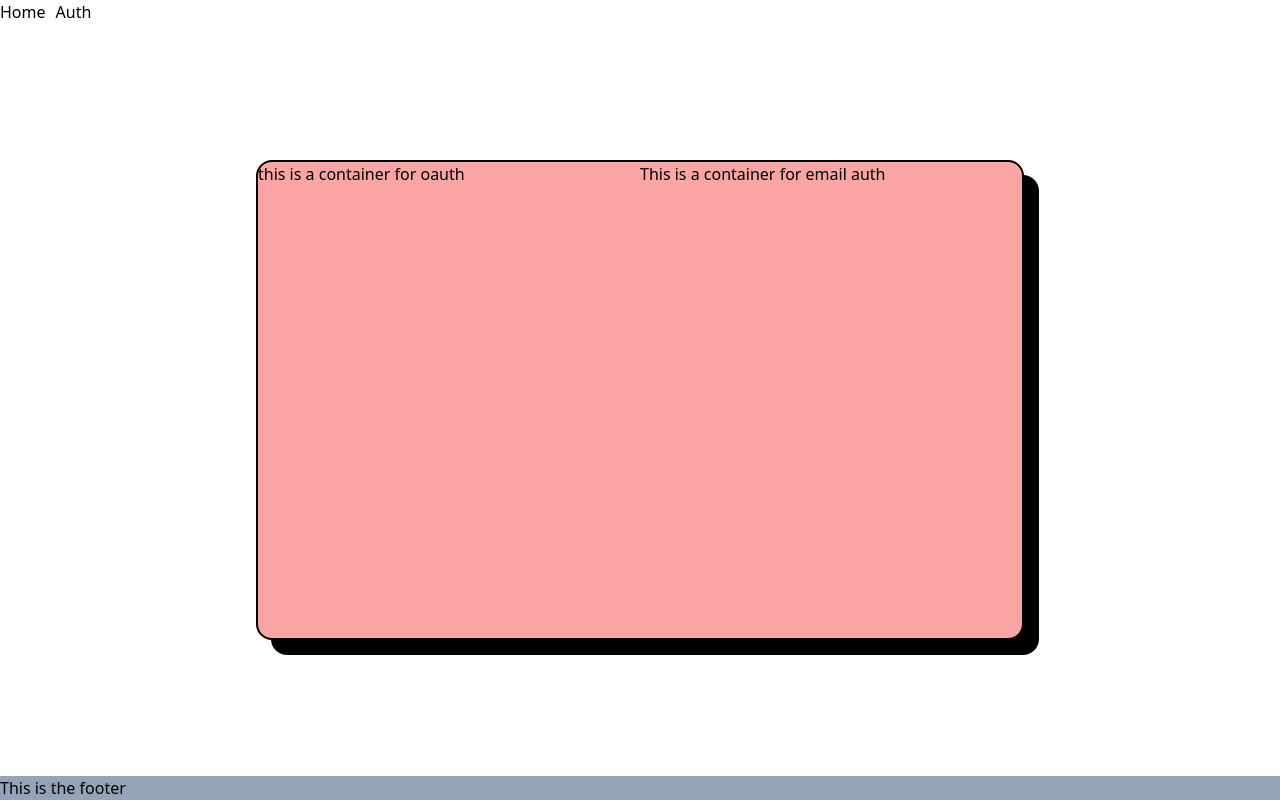
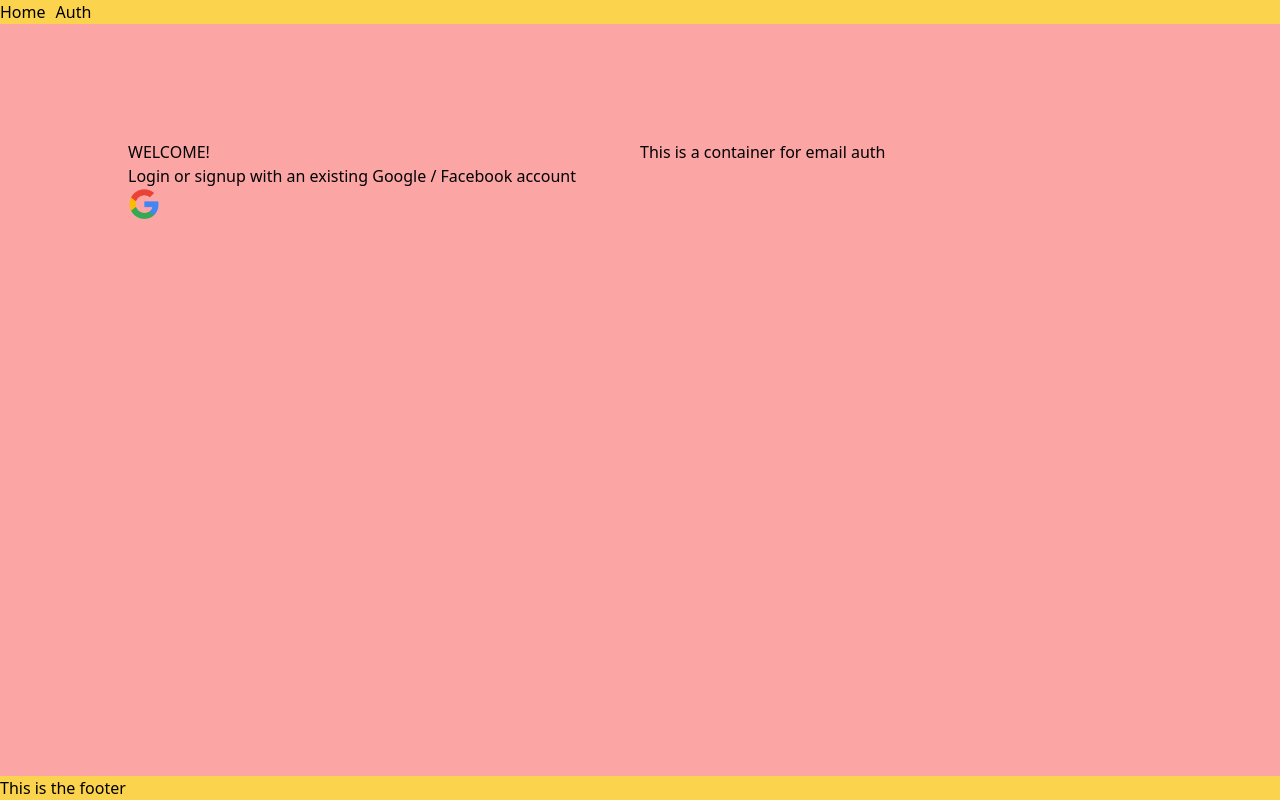
Before and after one commit to hyadestechnologies/trillium-app, a Vue app: page /auth in a window 1280 px wide. Built offline with nearby package versions, Linux system fonts and the light colour scheme.

Commit message:
add google logo, change auth page layout

```diff
--- a/src/components/AuthPageComponent/AuthPageComponent.vue
+++ b/src/components/AuthPageComponent/AuthPageComponent.vue
@@ -10,14 +10,22 @@ export default {
 </script>
 
 <template>
-  <div class="auth-page-container flex h-full bg-white">
-    <div
-      class="form-container flex flex-row w-[60vw] h-[60vh] bg-red-300 m-auto rounded-2xl border-black border-2 shadow-neo">
-      <div class="oauth-container w-1/2 h-full m-auto">
-        <h1>this is a container for oauth</h1>
+  <div class="auth-page-container flex h-full bg-red-300">
+    <div class="form-container flex flex-col md:flex-row w-[80vw] h-[70vh] m-auto rounded-2xl">
+      <div class="oauth-container w-full md:w-1/2 h-full m-auto md:m-0 flex flex-col">
+        <div class="info-container mt-5">
+          <h1>WELCOME!</h1>
+          <h3>Login or signup with an existing Google / Facebook account</h3>
+
+          <div class="logo-container">
+            <img alt="google logo" srcset="/src/assets/images/google.png" class="w-8 h-8" />
+          </div>
+        </div>
       </div>
-      <div class="email-auth-container w-1/2 h-full m-auto">
-        <h1>This is a container for email auth</h1>
+      <div class="email-auth-container w-full md:w-1/2 h-full m-auto flex flex-col">
+        <div class="info-container mt-5">
+          <h1>This is a container for email auth</h1>
+        </div>
       </div>
     </div>
   </div>
--- a/src/components/FooterComponent.vue
+++ b/src/components/FooterComponent.vue
@@ -11,7 +11,7 @@ export default defineComponent({
 </script>
 
 <template>
-  <div class="footer-container bg-slate-400">
+  <div class="footer-container bg-amber-300">
     <h2>This is the footer</h2>
   </div>
 </template>
--- a/src/components/HeaderComponent.vue
+++ b/src/components/HeaderComponent.vue
@@ -11,7 +11,7 @@ export default defineComponent({
 </script>
 
 <template>
-  <div class="header-container">
+  <div class="header-container bg-amber-300">
     <nav>
       <div class="links ml-auto flex flex-wrap gap-x-2.5">
         <RouterLink to="/">Home</RouterLink>
--- a/tailwind.config.js
+++ b/tailwind.config.js
@@ -2,6 +2,13 @@
 module.exports = {
   content: ['./index.html', './src/**/*.{vue,js,ts,jsx,tsx}'],
   theme: {
+    screens: {
+      sm: '480px',
+      md: '768px',
+      lg: '976px',
+      xl: '1440px',
+      xxl: '2560px'
+    },
     extend: {
       boxShadow: {
         'neo': '15px 15px 0px 0px rgb(0 0 0 / 1)'
```
Also changed, not shown: src/assets/images/facebook_2.png (added), src/assets/images/google.png (added).
